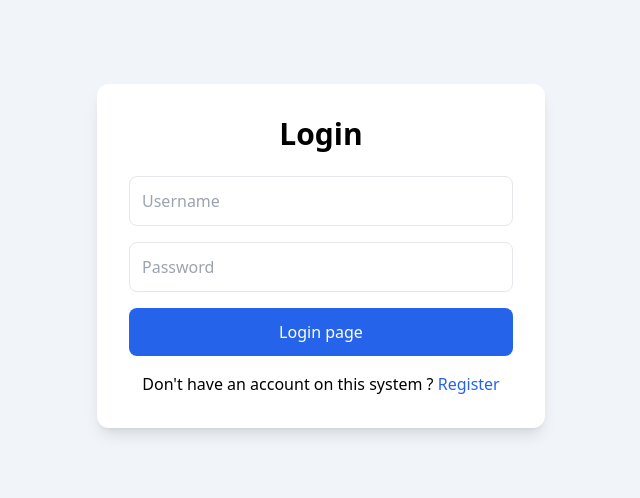
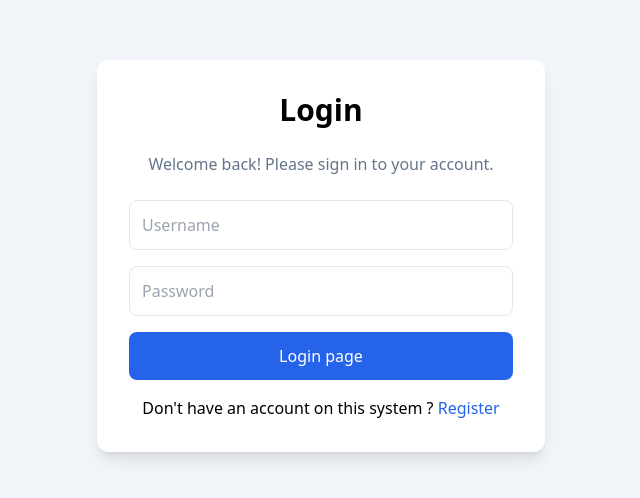
Before and after one commit to ndikubwimana12/webapp-project, a website: page public/login.html in a window 1280 px wide. Shown: the part 144-642 px from the top of the page, without its empty margins (319-959 px from the left). Drawn offline with nearby package versions, Linux system fonts and the light colour scheme.

Commit message:
Improve login page welcome message

```diff
--- a/public/login.html
+++ b/public/login.html
@@ -12,6 +12,8 @@
 
     <main class="bg-white p-8 rounded-xl shadow-lg w-full max-w-md">
         <h1 class="text-3xl font-bold text-center mb-6">Login</h1>
+        <p class="text-center text-slate-500 mb-6">
+            Welcome back! Please sign in to your account. </p>
 
         <form id="loginForm" class="space-y-4">
             <input name="username" placeholder="Username" required class="w-full border p-3 rounded-lg">
```
